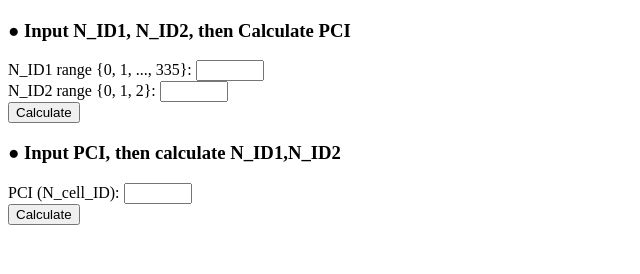
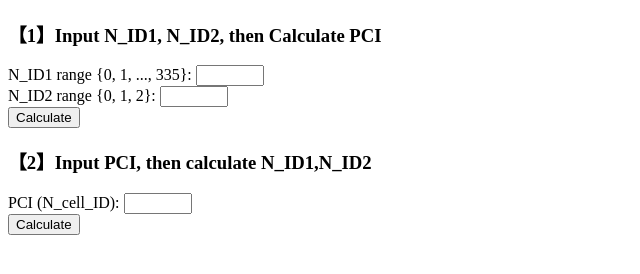
Before and after one commit to dustinchen26/PCI, a plain HTML site: page index.html in a window 1280 px wide. Shown: the part 262-536 px from the top of the page, without its empty margins (0-640 px from the left). Drawn offline with Linux system fonts and the light colour scheme.

Commit message:
update README.md

```diff
--- a/index.html
+++ b/index.html
@@ -45,7 +45,7 @@
 	<p style="margin: 0;">Author: Dustin_Chen, email: <a href="mailto:Dustin_Chen@compal.com" style="line-height: 1;">Dustin_Chen@compal.com</a> or <a href="mailto:chuhpsdustin@gmail.com" style="line-height: 1;">chuhpsdustin@gmail.com</a></p>
     <p>Ref: ETSI TS 138 211 chap 7.4.2.1  Physical-layer cell identities </p>
 	<img src="https://raw.githubusercontent.com/dustinchen26/PCI/master/formula.png" alt="GitHub Image" width="450">
-    <h3>● Input N_ID1, N_ID2, then Calculate PCI</h3>
+    <h3>【1】Input N_ID1, N_ID2, then Calculate PCI</h3>
     <label for="nid1">N_ID1 range {0, 1, ..., 335}:</label>
     <input type="number" id="nid1"><br>
     <label for="nid2">N_ID2 range {0, 1, 2}:</label>
@@ -53,7 +53,7 @@
     <button onclick="calculateNCellID()">Calculate</button>
     <p id="ncellResult"></p>
 
-    <h3>● Input PCI, then calculate N_ID1,N_ID2 </h3>
+    <h3>【2】Input PCI, then calculate N_ID1,N_ID2 </h3>
     <label for="nCellID">PCI (N_cell_ID):</label>
     <input type="number" id="nCellID"><br>
     <button onclick="calculateNIDs()">Calculate</button>
```
Also changed, not shown: 1 other file.
